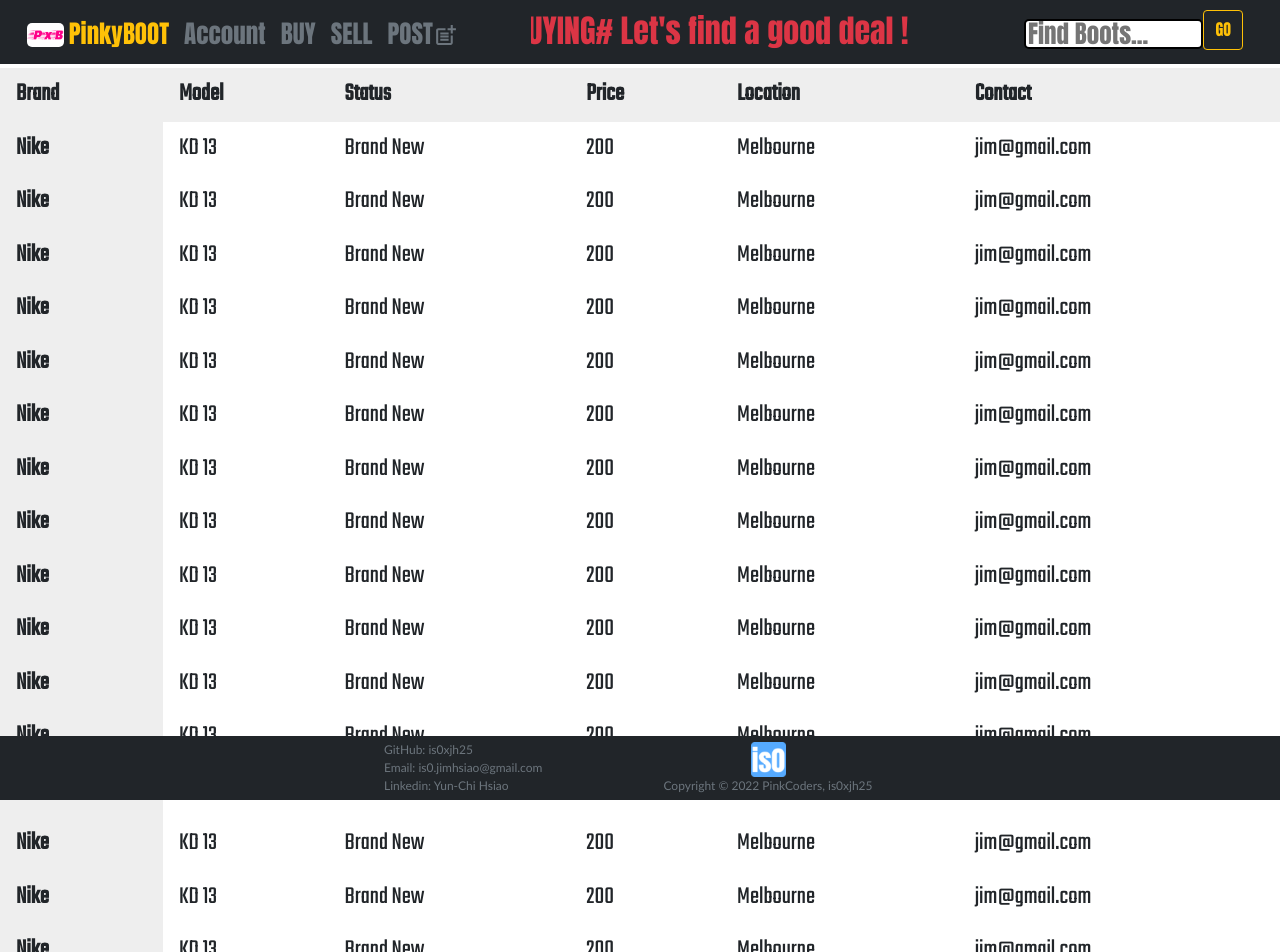
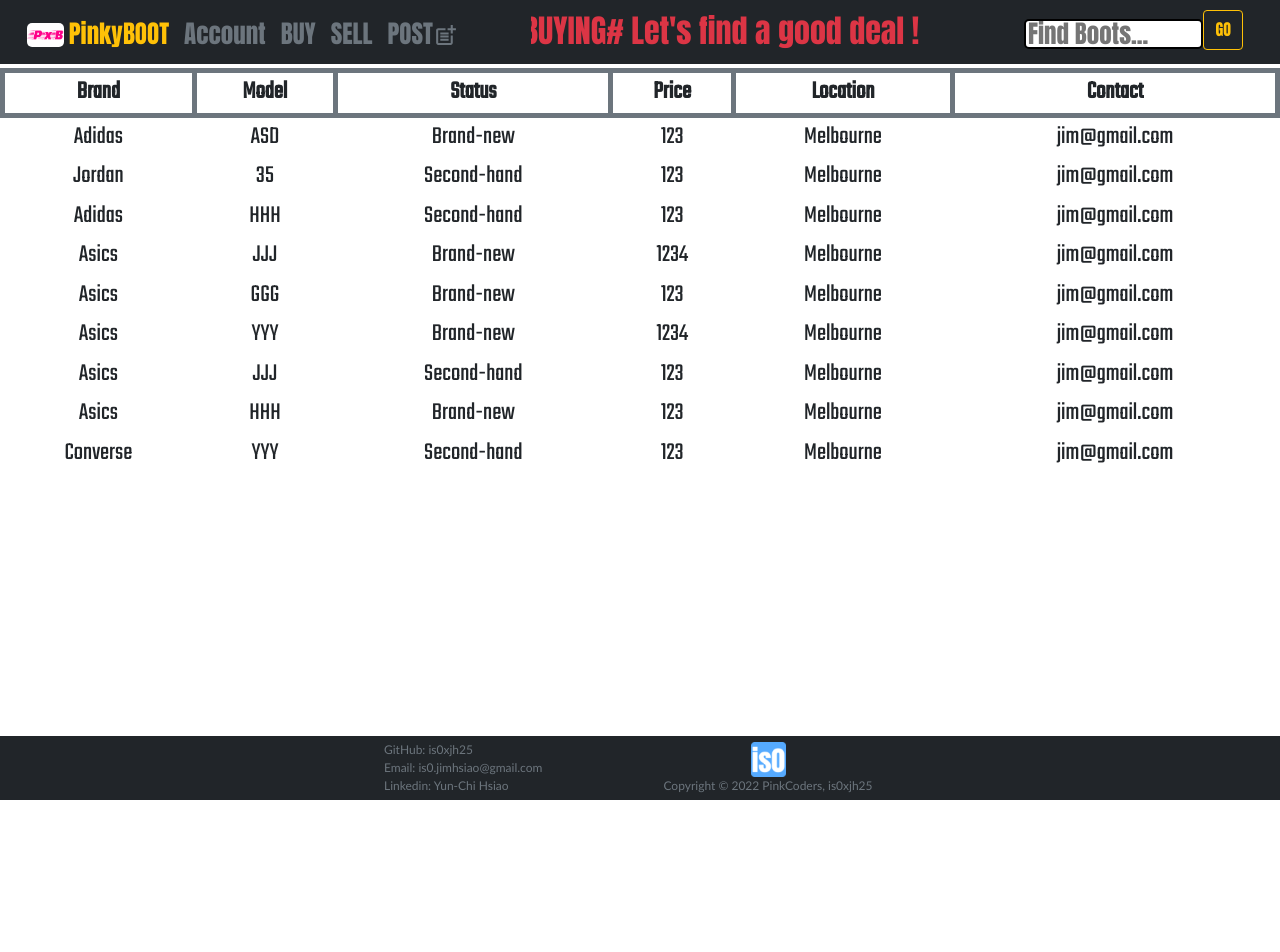
Before and after one commit to is0xjh25/is0xPinkyBoot, a React (Create React App) app in the folder my-app/: page /buy in a window 1280 px wide. Shown: the top 952 px of the page. After the commit the page ends 800 px from the top, so only its background shows below. Built offline with nearby package versions, Linux system fonts and the light colour scheme; data requests are answered from the project's data file.

Commit message:
Add: Single post component

```diff
--- a/my-app/db.json
+++ b/my-app/db.json
@@ -8,6 +8,7 @@
       "price": "123",
       "negotiable": "false",
       "description": "",
+      "poster": "admin",
       "id": 1
     },
     {
@@ -18,6 +19,7 @@
       "price": "123",
       "negotiable": "false",
       "description": "",
+      "poster": "admin",
       "id": 2
     },
     {
@@ -28,6 +30,7 @@
       "price": "123",
       "negotiable": "false",
       "description": "",
+      "poster": "admin",
       "id": 3
     },
     {
@@ -38,6 +41,7 @@
       "price": "1234",
       "negotiable": "false",
       "description": "",
+      "poster": "admin",
       "id": 4
     },
     {
@@ -48,6 +52,7 @@
       "price": "123",
       "negotiable": "false",
       "description": "",
+      "poster": "admin",
       "id": 5
     },
     {
@@ -58,6 +63,7 @@
       "price": "1234",
       "negotiable": "false",
       "description": "",
+      "poster": "admin",
       "id": 6
     },
     {
@@ -68,6 +74,7 @@
       "price": "123",
       "negotiable": "true",
       "description": "",
+      "poster": "admin",
       "id": 7
     },
     {
@@ -78,6 +85,7 @@
       "price": "123",
       "negotiable": "false",
       "description": "",
+      "poster": "admin",
       "id": 8
     },
     {
@@ -88,6 +96,7 @@
       "price": "123",
       "negotiable": "false",
       "description": "",
+      "poster": "admin",
       "id": 9
     }
   ],
@@ -100,7 +109,8 @@
       "model": "kobe 5",
       "price": 200,
       "negotiable": "true",
-      "description": ""
+      "description": "",
+      "poster": "admin"
     },
     {
       "id": 1,
@@ -110,7 +120,8 @@
       "model": "KD 13",
       "price": 300,
       "negotiable": "true",
-      "description": ""
+      "description": "",
+      "poster": "admin"
     },
     {
       "id": 2,
@@ -120,7 +131,8 @@
       "model": "Kyrie 3",
       "price": 250,
       "negotiable": "false",
-      "description": ""
+      "description": "",
+      "poster": "admin"
     },
     {
       "trade": "sell",
@@ -130,6 +142,7 @@
       "price": "12",
       "negotiable": "false",
       "description": "",
+      "poster": "admin",
       "id": 3
     },
     {
@@ -140,6 +153,7 @@
       "price": "666",
       "negotiable": "false",
       "description": "",
+      "poster": "admin",
       "id": 4
     },
     {
@@ -150,45 +164,37 @@
       "price": "555",
       "negotiable": "false",
       "description": "",
+      "poster": "admin",
       "id": 5
     }
   ],
   "user": [
     {
+      "id": "admin",
       "email": "pinkyboot@gmail.com",
       "password": "1234",
       "first name": "Jim",
       "last name": "Hsiao",
       "location": "Melbourne",
-      "contact": {
-        "email": "jim@gmail.com",
-        "phone": "01234567890"
-      },
-      "own post": [
-        0
-      ],
-      "starred post": [
-        1
-      ]
+      "contact": "jim@gmail.com"
     },
     {
+      "id": "guest0",
       "email": "footlocker@gmail.com",
       "password": "1234",
       "first name": "Harry",
       "last name": "Qin",
       "location": "Sydney",
-      "contact": {
-        "email": "harry@gmail.com",
-        "phone": "01234567890"
-      },
-      "post": [
-        1,
-        2,
-        3
-      ],
-      "starred": [
-        0
-      ]
+      "contact": "harry@gmail.com"
+    },
+    {
+      "id": "guest1",
+      "email": "spiderman@gmail.com",
+      "password": "1234",
+      "first name": "Tony",
+      "last name": "Allen",
+      "location": "Perth",
+      "contact": "nba@gmail.com"
     }
   ]
 }
--- a/my-app/package.json
+++ b/my-app/package.json
@@ -12,6 +12,7 @@
     "@testing-library/user-event": "^13.5.0",
     "bootstrap": "^5.1.3",
     "bootstrap-icons": "^1.7.2",
+    "dotenv": "^11.0.0",
     "notistack": "^2.0.3",
     "react": "^17.0.2",
     "react-bootstrap": "^2.1.0",
@@ -19,6 +20,7 @@
     "react-icons": "^4.3.1",
     "react-router-dom": "^6.2.1",
     "react-scripts": "5.0.0",
+    "reactjs-popup": "^2.0.5",
     "web-vitals": "^2.1.3"
   },
   "scripts": {
--- a/my-app/src/Utilities.js/Utilities.js
+++ b/my-app/src/Utilities.js/Utilities.js
@@ -16,6 +16,11 @@
 	return size;
 }
 
+function capitalize(str) {
+	return str[0].toUpperCase() + str.slice(1);
+}
+
 export {
-	useWindowSize
+	useWindowSize,
+	capitalize
 }
--- a/my-app/src/components/AddPost.js
+++ b/my-app/src/components/AddPost.js
@@ -38,8 +38,7 @@
 
   function handleSubmit(e) {
     e.preventDefault();
-    storePost(state.trade, state)
-    .then(_ => {
+    storePost(state.trade, state).then(_ => {
       enqueueSnackbar("Posted Successfully",{variant:'success'});
     }).catch(err => {
       enqueueSnackbar(`${err}`,{variant:'error'});
--- a/my-app/src/components/post.js
+++ b/my-app/src/components/post.js
@@ -1,10 +1,24 @@
 import React, { useEffect } from 'react';
+import Popup from 'reactjs-popup';
+import { capitalize } from '../Utilities.js/Utilities';
 
-const Post = () => {
+const Post = (props) => {
 
 	return (
 		<>
-		!!!
+		  <Popup trigger={
+				<tr className='trade-row'>
+					<td>{capitalize(props.brand)}</td>
+					<td>{props.model.toUpperCase()}</td>
+					<td>{capitalize(props.status)}</td>
+					<td>{props.price}</td>
+					<td>Melbourne</td>
+					<td>jim@gmail.com</td>
+				</tr>
+			} modal>
+      	<div className="popup"> Modal content </div>
+			</Popup>
+
 		</>
 	)
 }
--- a/my-app/src/containers/Account.js
+++ b/my-app/src/containers/Account.js
@@ -1,10 +1,15 @@
-import React, { Fragment } from "react";
+import React, { useState} from "react";
+import Popup from 'reactjs-popup';
 
 const Account = () => {
+  const [open, setOpen] = useState(false);
+  const closeModal = () => setOpen(false);
   return (
-    <Fragment>
-      <div className="marquee"><h3>qklwjelkqweoijoaisjdma,nmcnzxjknxvcihjioasjoidjqwkeqwnem,asnm,njkmasnk</h3></div>
-    </Fragment>
+    <>
+    <Popup trigger={<button className="button"> Open Modal </button>} modal>
+      <span className="popup"> Modal content </span>
+    </Popup>
+    </>
   );
 };
 
--- a/my-app/src/containers/App.css
+++ b/my-app/src/containers/App.css
@@ -54,6 +54,7 @@
   height: 80vh;
   width: 100vw;
   top: 68px;
+  left: 0;
 }
 
 .highlight {
@@ -143,15 +144,20 @@
 }
 
 th, td {
-  padding: 8px 16px;
+  text-align: center !important;
 }
 
 th {
-  background:#eee;
+  border: 5px solid var(--bs-secondary) !important;
+}
+
+.trade-row:hover {
+  background-color: var(--bs-warning);
 }
 
 /* Form */
 label {
+  font-weight: bold !important;
   font-size: 30px;
 }
 
@@ -166,3 +172,55 @@
   align-items: center !important;
   justify-content: center !important;
 }
+
+/* Popup */
+.popup-main {
+  position: relative;
+  display: flex !important;
+  text-align: center !important;
+  align-items: center !important;
+  justify-content: center !important;
+  width: 80% !important;
+  height: 80% !important;
+  left: 10% !important;
+  background-color: red;
+}
+.popup {
+  display: flex;
+  align-items: center !important;
+  justify-content: center !important;
+  width: 1000px !important;
+  height: 500px !important;
+  color: var(--bs-light);
+  background-color: var(--bs-dark);
+}
+/* .popup > .header {
+  width: 100% !important;
+  border-bottom: 1px solid gray !important;
+  font-size: 18px !important;
+  text-align: center !important;
+  padding: 5px !important;
+}
+.popup > .content {
+  width: 100%;
+  padding: 10px 5px;
+}
+.popup > .actions {
+  width: 100% !important;
+  padding: 10px 5px !important;
+  margin: auto !important;
+  text-align: center !important;
+} */
+.popup > .close {
+  cursor: pointer !important;
+  position: absolute !important;
+  display: block !important;
+  padding: 2px 5px !important;
+  line-height: 20px !important;
+  right: -10px !important;
+  top: -10px !important;
+  font-size: 24px !important;
+  background: #ffffff !important;
+  border-radius: 18px !important;
+  border: 1px solid #cfcece !important;
+}
--- a/my-app/src/containers/Buy.js
+++ b/my-app/src/containers/Buy.js
@@ -1,10 +1,26 @@
-import React, { Fragment } from "react";
+import React, { useState, useEffect} from 'react';
+import { useSnackbar } from 'notistack';
+import { getBuyPosts } from '../Utilities.js/API';
+import Post from '../components/Post';
 
 const Buy = () => {
+
+  const {enqueueSnackbar}  = useSnackbar();
+  const [posts, setPosts] = useState([]);
+
+  useEffect(() => {
+    getBuyPosts().then(res => {
+      setPosts(res);
+      console.log(res);
+    }).catch(err => {
+      enqueueSnackbar(`${err}`,{variant:'error'});
+    })
+  }, []);
+
   return (
-    <Fragment>
+    <>
       <table className="tableFixHead">
-        <thead className="">
+        <thead>
           <tr>
             <th scope="col">Brand</th>
             <th scope="col">Model</th>
@@ -14,132 +30,16 @@
             <th scope="col">Contact</th>
           </tr>
         </thead>
-        <tbody>
-          <tr>
-            <th scope="row">Nike</th>
-            <td>KD 13</td>
-            <td>Brand New</td>
-            <td>200</td>
-            <td>Melbourne</td>
-            <td>jim@gmail.com</td>
-          </tr>
-          <tr>
-            <th scope="row">Nike</th>
-            <td>KD 13</td>
-            <td>Brand New</td>
-            <td>200</td>
-            <td>Melbourne</td>
-            <td>jim@gmail.com</td>
-          </tr>          <tr>
-            <th scope="row">Nike</th>
-            <td>KD 13</td>
-            <td>Brand New</td>
-            <td>200</td>
-            <td>Melbourne</td>
-            <td>jim@gmail.com</td>
-          </tr>          <tr>
-            <th scope="row">Nike</th>
-            <td>KD 13</td>
-            <td>Brand New</td>
-            <td>200</td>
-            <td>Melbourne</td>
-            <td>jim@gmail.com</td>
-          </tr>          <tr>
-            <th scope="row">Nike</th>
-            <td>KD 13</td>
-            <td>Brand New</td>
-            <td>200</td>
-            <td>Melbourne</td>
-            <td>jim@gmail.com</td>
-          </tr>          <tr>
-            <th scope="row">Nike</th>
-            <td>KD 13</td>
-            <td>Brand New</td>
-            <td>200</td>
-            <td>Melbourne</td>
-            <td>jim@gmail.com</td>
-          </tr>          <tr>
-            <th scope="row">Nike</th>
-            <td>KD 13</td>
-            <td>Brand New</td>
-            <td>200</td>
-            <td>Melbourne</td>
-            <td>jim@gmail.com</td>
-          </tr>          <tr>
-            <th scope="row">Nike</th>
-            <td>KD 13</td>
-            <td>Brand New</td>
-            <td>200</td>
-            <td>Melbourne</td>
-            <td>jim@gmail.com</td>
-          </tr>          <tr>
-            <th scope="row">Nike</th>
-            <td>KD 13</td>
-            <td>Brand New</td>
-            <td>200</td>
-            <td>Melbourne</td>
-            <td>jim@gmail.com</td>
-          </tr>          <tr>
-            <th scope="row">Nike</th>
-            <td>KD 13</td>
-            <td>Brand New</td>
-            <td>200</td>
-            <td>Melbourne</td>
-            <td>jim@gmail.com</td>
-          </tr>          <tr>
-            <th scope="row">Nike</th>
-            <td>KD 13</td>
-            <td>Brand New</td>
-            <td>200</td>
-            <td>Melbourne</td>
-            <td>jim@gmail.com</td>
-          </tr>          <tr>
-            <th scope="row">Nike</th>
-            <td>KD 13</td>
-            <td>Brand New</td>
-            <td>200</td>
-            <td>Melbourne</td>
-            <td>jim@gmail.com</td>
-          </tr>          <tr>
-            <th scope="row">Nike</th>
-            <td>KD 13</td>
-            <td>Brand New</td>
-            <td>200</td>
-            <td>Melbourne</td>
-            <td>jim@gmail.com</td>
-          </tr>
-          <tr>
-            <th scope="row">Nike</th>
-            <td>KD 13</td>
-            <td>Brand New</td>
-            <td>200</td>
-            <td>Melbourne</td>
-            <td>jim@gmail.com</td>
-          </tr>          <tr>
-            <th scope="row">Nike</th>
-            <td>KD 13</td>
-            <td>Brand New</td>
-            <td>200</td>
-            <td>Melbourne</td>
-            <td>jim@gmail.com</td>
-          </tr>          <tr>
-            <th scope="row">Nike</th>
-            <td>KD 13</td>
-            <td>Brand New</td>
-            <td>200</td>
-            <td>Melbourne</td>
-            <td>jim@gmail.com</td>
-          </tr>          <tr>
-            <th scope="row">Nike</th>
-            <td>KD 13</td>
-            <td>Brand New</td>
-            <td>200</td>
-            <td>Melbourne</td>
-            <td>jim@gmail.com</td>
-          </tr>
-        </tbody>
+        {posts.map(p =>
+          { return (
+            <tbody>
+              <Post brand={p.brand} model={p.model} status={p.status} price={p.price}/>
+            </tbody>
+            )
+          }
+        )}
       </table>
-    </Fragment>
+    </>
   );
 };
 
```
Also changed, not shown: 1 other file (tests, documents, lock files or other folders).
